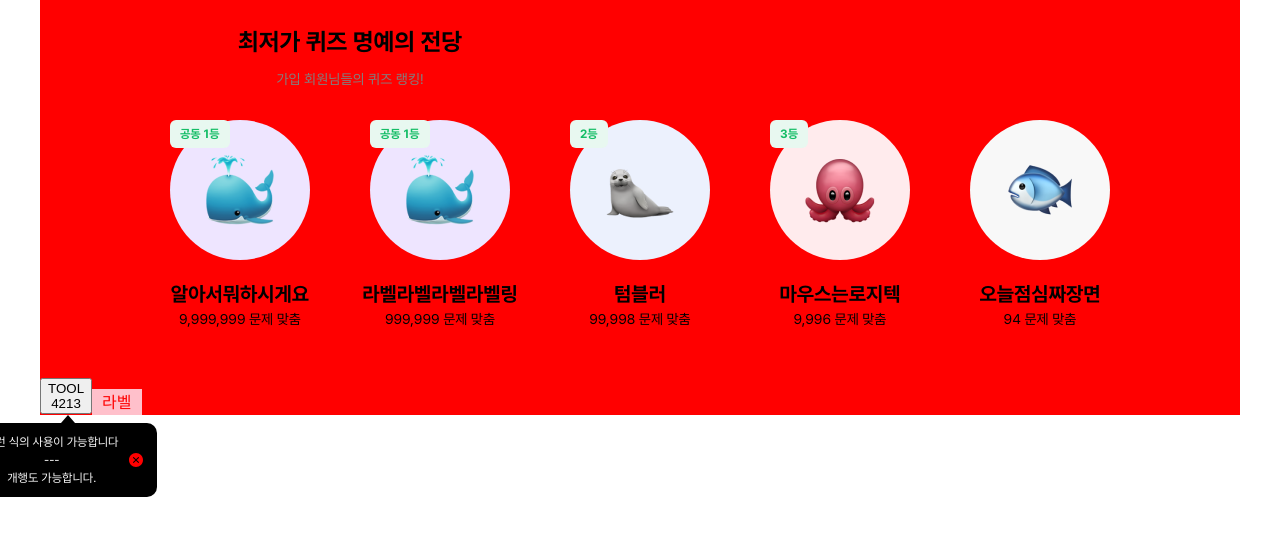
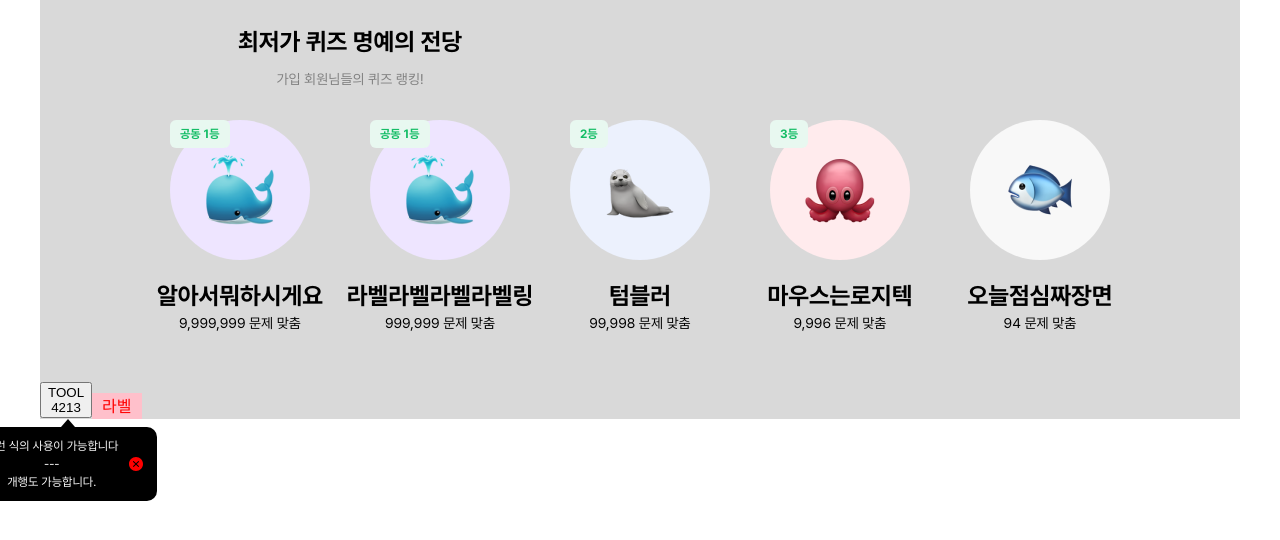
Before and after one commit to jusunj/onboarding, a React (Create React App) app: page / in a window 1280 px wide. Shown: the top 540 px of the page. Built offline with nearby package versions, Linux system fonts and the light colour scheme.

Commit message:
[23/06/29 17:10] feat : @media 적용 중

```diff
--- a/src/App.js
+++ b/src/App.js
@@ -11,7 +11,7 @@ import RankingFrame from "./components/RankingFrame";
 function App() {
   return (
     <div style={{display:"flex", justifyContent:"center", alignItems:"center"}}>
-      <div style={{  width: "1200px",background:"red" }}>
+      <div style={{  width: "1200px",background:"#D9D9D9" }}>
 
         <RankingFrame data={[
           {ranking: 1, isTied: true, nickname: '알아서뭐하시게요', questionCount: 99999999999},
--- a/src/components/RankingFrame.jsx
+++ b/src/components/RankingFrame.jsx
@@ -57,41 +57,38 @@ const StyledRankingFrame = styled.div`
   text-align: center;
   width: 100%;
 
+  align-items: flex-start;
+  gap: 4px;
 
-  ${(props)=>{
-    (!(props.isMobile)) &&
-    css`
-    align-items: flex-start;
-    gap: 4px;
-    // width: 1200px;
-    `
-  }}
-
-  ${(props)=>{
-    (props.isMobile) &&
-    css`
-    align-items: center;
+  @media (max-width: 791px) {
+    align-items: cneter;
     gap: 10px;
     overflow-x: auto;
-    // width: 680px;
-    `
-  }}
+  }
 
   .ranking-title {
-    padding-bottom: ${(props) => (props.isMobile) ? '6px' : '10px'};
-    ${(props) => (props.isMobile) ? Header20 : Header24};
+    padding-bottom: 10px;
+    ${Header24}
+
+    @media (max-width: 791px) {
+      padding-bottom: 6px;
+      ${Header20}
+    }
   }
 
   .center {
-    // margin: auto;
     width: 50%;
     padding: 10px;
   }
 
   .ranking-header {
-    text-align: ${(props) => (props.isMobile) ? 'left' : 'center'};
+    text-align: center;
     margin-top: 16px;
     margin-bottom: 16px;
+
+    @media (max-width: 791px) {
+      text-align: left;
+    }
   }
 
   .ranking-subtitle {
--- a/src/components/RankingItem.jsx
+++ b/src/components/RankingItem.jsx
@@ -1,16 +1,8 @@
 import React, { useState, useEffect } from 'react';
 import styled, {css} from "styled-components";
-import { Header24, Header20, Body14, Body12,  } from "../styles/typography";
+import { Header24, Header20, Header16, Body14, Body12 } from "../styles/typography";
 import PathChip from './PathChip';
-// import { Header16 } from "../styles/typography";
-
-export const Header16 = css`
-  font-size: 16;
-  font-family: "Pretendard Bold";
-  line-height: 23px;
-  font-weight: 700px;
-  font-style: normal;
-`;
+import {  } from "../styles/typography";
 
 const rankingBackground = (options) => {
   switch (options) {
@@ -128,16 +120,28 @@ const StyledRankingItem = styled.div`
   .ranking-image {
     background-color: ${(props)=>rankingBackground(props.ranking)};
     border-radius: 50%;
-    width: ${(props)=>(props.isMobile) ? '120px': '140px'};
-    height: ${(props)=>(props.isMobile) ? '120px': '140px'};
-    margin-left: ${(props)=>(props.isMobile) ? '10px': '30px'};
-    margin-right: ${(props)=>(props.isMobile) ? '10px': '30px'};
+    width: 140px;
+    height: 140px;
+    margin-left: 30px;
+    margin-right: 30px;
+
+    @media (max-width: 791px) {
+      width: 120px;
+      height: 120px;
+      margin-left: 10px;
+      margin-right: 10px;
+    }
 
     .ranking-image-icon {
-      width: ${(props)=>(props.isMobile) ? '60px' : '70px'};
-      height: ${(props)=>(props.isMobile) ? '60px' : '70px'};
       position: relative;
       top: 25%;
+      width: 70px;
+      height: 70px;
+
+      @media (max-width: 791px) {
+        width: 60px;
+        height: 60px;
+      }
     }
   }
 
@@ -147,18 +151,17 @@ const StyledRankingItem = styled.div`
   }
 
   .ranking-nickname {
-    ${((props)=>{
-      if (props.isMobile) {
-        return Header16;
-      }
-      else {
-        return Header20;
-      }
-    })}
+    ${Header24};
+    @media (max-width: 791px) {
+      ${Header16};
+    }
   }
 
   .ranking-question-count {
-    ${(props)=>((props.isMobile) ? Body12 : Body14)}
+    ${Body14};
+    @media (max-width: 791px) {
+      ${Body12};
+    }
   }
 `;
 
--- a/src/styles/typography.js
+++ b/src/styles/typography.js
@@ -40,6 +40,14 @@ export const Header12 = css`
   font-style: normal;
 `;
 
+export const Header16 = css`
+  font-size: 16;
+  font-family: "Pretendard Bold";
+  line-height: 23px;
+  font-weight: 700px;
+  font-style: normal;
+`;
+
 export const Header20 = css`
   font-size: 20px;
   font-family: "Pretendard Bold";
```
